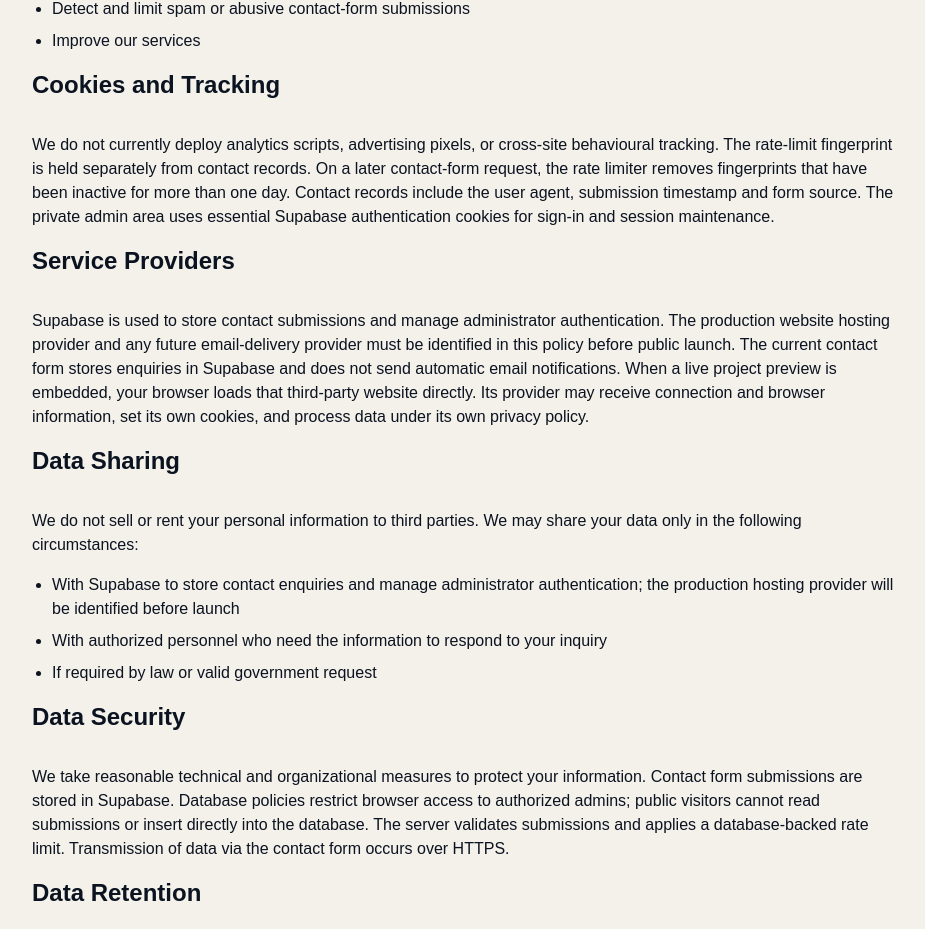
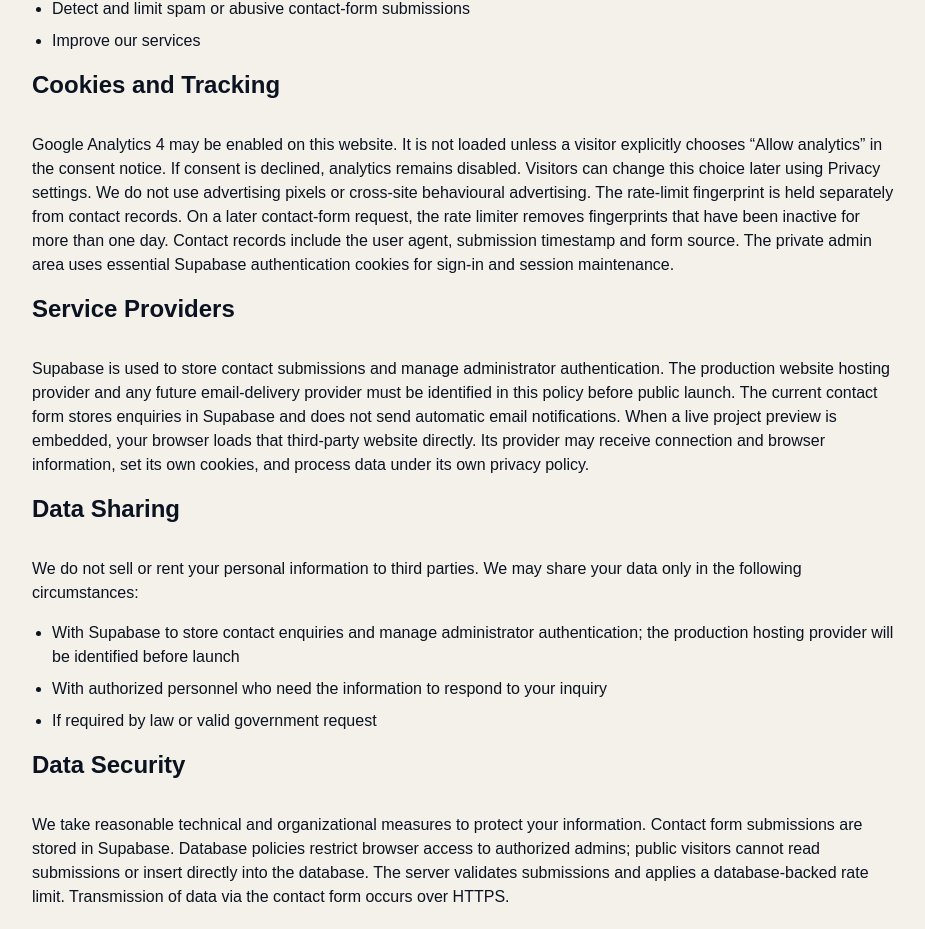
Before and after one commit to devtalish/velnaro-web, a Next.js app: page /privacy-policy in a window 1280 px wide. Shown: the part 1153-2082 px from the top of the page, without its empty margins (176-1101 px from the left). Built offline with nearby package versions, Linux system fonts and the light colour scheme; no server answers; a web font is replaced by a local one.

Commit message:
Document opt-in analytics and keep private admin untracked

```diff
--- a/app/privacy-policy/page.tsx
+++ b/app/privacy-policy/page.tsx
@@ -91,7 +91,7 @@ export default function PrivacyPolicy(): React.ReactElement {
 
         <h2 className="text-2xl font-semibold text-graphite mb-8">Cookies and Tracking</h2>
         <p className="mb-4">
-          We do not currently deploy analytics scripts, advertising pixels, or cross-site behavioural tracking. The rate-limit fingerprint is held separately from contact records. On a later contact-form request, the rate limiter removes fingerprints that have been inactive for more than one day. Contact records include the user agent, submission timestamp and form source. The private admin area uses essential Supabase authentication cookies for sign-in and session maintenance.
+          Google Analytics 4 may be enabled on this website. It is not loaded unless a visitor explicitly chooses “Allow analytics” in the consent notice. If consent is declined, analytics remains disabled. Visitors can change this choice later using Privacy settings. We do not use advertising pixels or cross-site behavioural advertising. The rate-limit fingerprint is held separately from contact records. On a later contact-form request, the rate limiter removes fingerprints that have been inactive for more than one day. Contact records include the user agent, submission timestamp and form source. The private admin area uses essential Supabase authentication cookies for sign-in and session maintenance.
         </p>
 
         <h2 className="text-2xl font-semibold text-graphite mb-8">Service Providers</h2>
```
